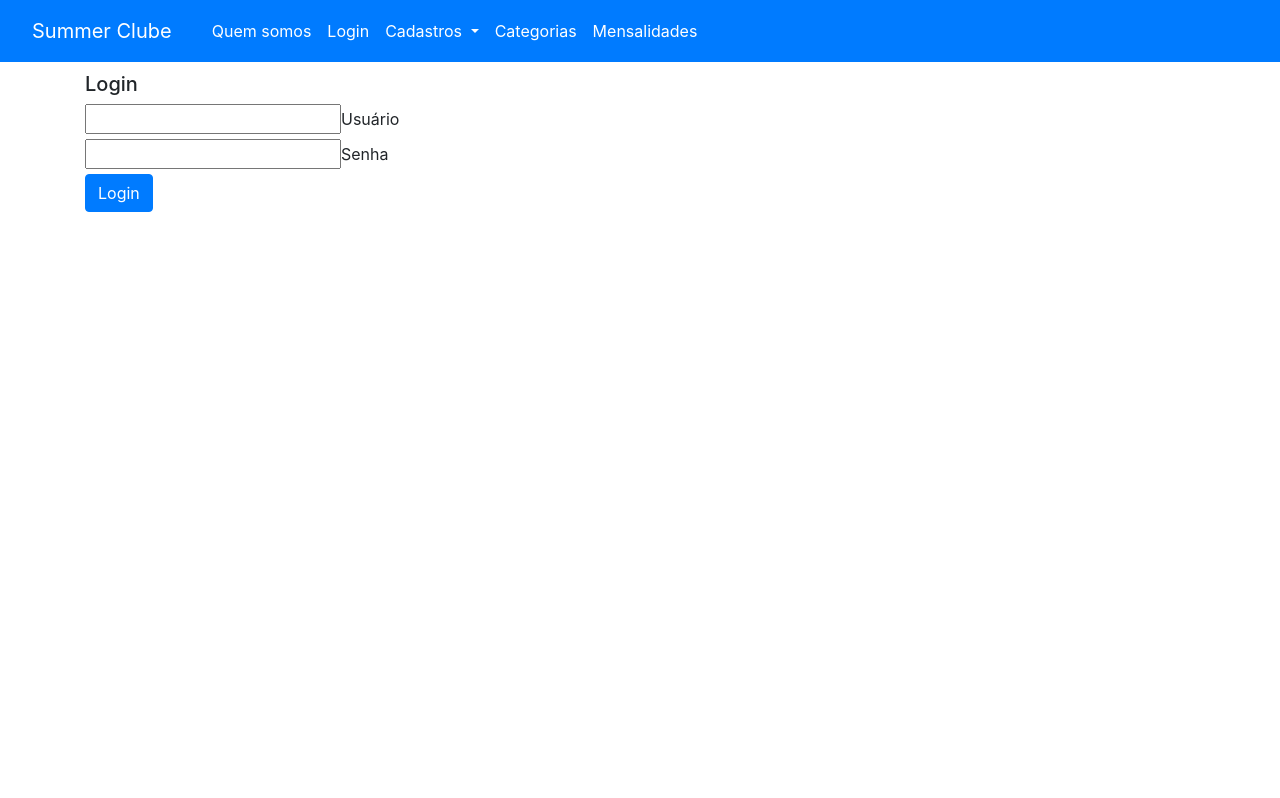
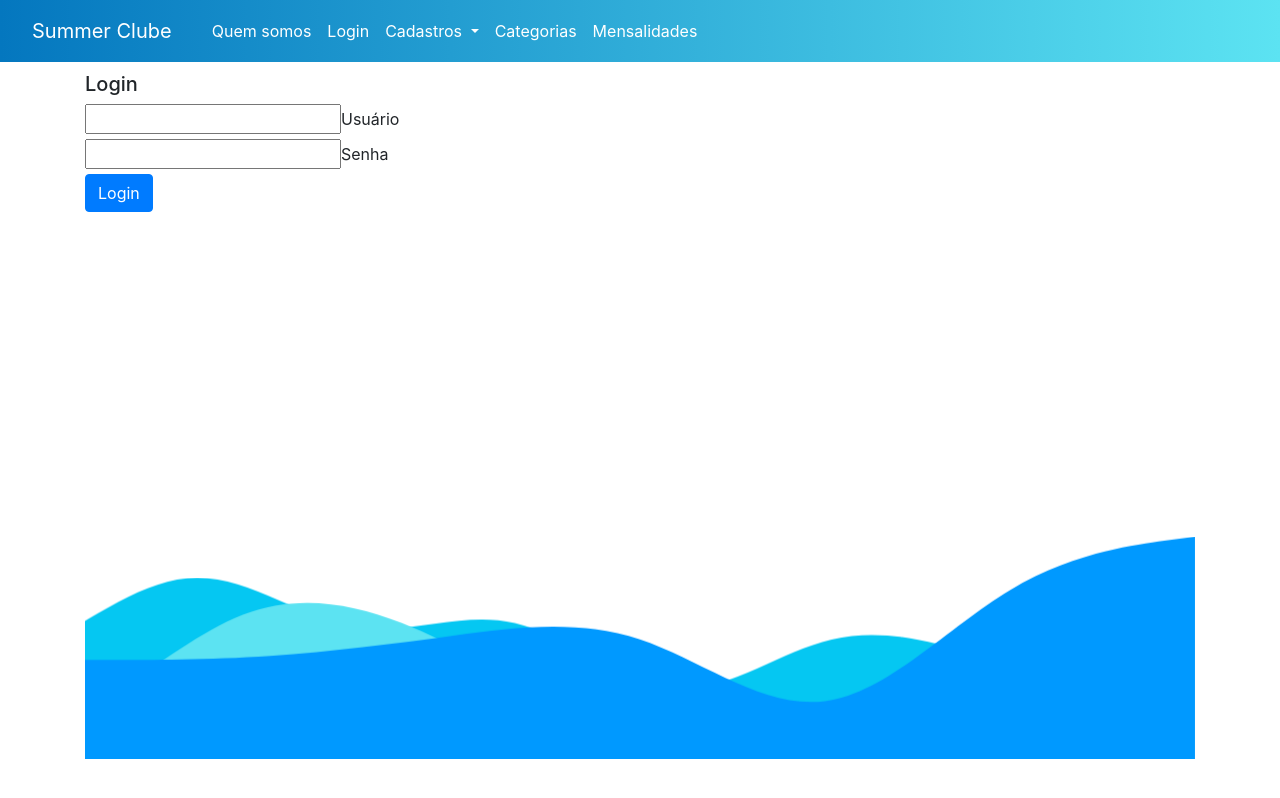
Before and after one commit to hiagoleresdev/Projeto-Clube-dos-estagiarios, an Angular app in the folder frontend/: page /login in a window 1280 px wide. Built offline with nearby package versions, Linux system fonts and the light colour scheme.

Commit message:
Criação de Ondas e Estilização da Navbar

```diff
--- /dev/null
+++ b/frontend/src/app/animacao-ondas/animacao-ondas.component.css
@@ -0,0 +1,40 @@
+waves{
+    position: relative;
+}
+.waves {
+    margin-top: 300px;
+    position: relative;
+    bottom: 0;
+    left: 0;
+    right: 0;
+}
+
+.wave-1 {
+    animation: moveWave1 3s ease-in-out infinite alternate;
+}
+
+@keyframes moveWave1 {
+    from {
+        transform: translate(-2000px);
+    }
+}
+
+.wave-2 {
+    animation: moveWave2 3s 1.2s ease-in-out infinite alternate;
+}
+
+@keyframes moveWave2 {
+    from {
+        transform: translate(-1800px);
+    }
+}
+
+.wave-3 {
+    animation: moveWave3 3s 0.7s ease-in-out infinite alternate;
+}
+
+@keyframes moveWave3 {
+    from {
+        transform: translate(-1600px);
+    }
+}
--- /dev/null
+++ b/frontend/src/app/animacao-ondas/animacao-ondas.component.html
@@ -0,0 +1,21 @@
+<svg class=waves xmlns="http://www.w3.org/2000/svg" viewBox="0 0 1440 320">
+    <path class="wave-1" fill="#0477BF" fill-opacity="1" d="M0,96L80,112C160,128,320,160,480,144C640,128,800,64,960,69.3C1120,75,
+    1280,149,1360,186.7L1440,224L1440,320L1360,320C1280,320,1120,320,960,320C800,320,640,320,480,320C320,320,160,
+    320,80,320L0,320Z">
+    </path>
+    <path class="wave-2" fill="#05C7F2" fill-opacity="1" d="M0,256L34.3,245.3C68.6,235,137,213,206,176C274.3,139,343,85,411,85.3C480,
+    85,549,139,617,149.3C685.7,160,754,128,823,144C891.4,160,960,224,1029,229.3C1097.1,235,1166,181,1234,165.3C1302.9,149,1371,171,
+    1406,181.3L1440,192L1440,320L1405.7,320C1371.4,320,1303,320,1234,320C1165.7,320,1097,320,1029,320C960,320,891,320,823,320C754.3,
+    320,686,320,617,320C548.6,320,480,320,411,320C342.9,320,274,320,206,320C137.1,320,69,320,34,320L0,320Z">
+    </path>
+    <path class="wave-3" fill="#5CE3F2" fill-opacity="1" d="M0,160L34.3,149.3C68.6,139,137,117,206,133.3C274.3,149,343,203,411,
+    234.7C480,267,549,277,617,250.7C685.7,224,754,160,823,133.3C891.4,107,960,117,1029,144C1097.1,171,1166,213,1234,245.3C1302.9,277,
+    1371,299,1406,309.3L1440,320L1440,320L1405.7,320C1371.4,320,1303,320,1234,320C1165.7,320,1097,320,1029,320C960,320,891,320,823,
+    320C754.3,320,686,320,617,320C548.6,320,480,320,411,320C342.9,320,274,320,206,320C137.1,320,69,320,34,320L0,320Z">
+    </path>
+    <path fill="#0099ff" fill-opacity="1" d="M0,192L40,192C80,192,160,192,240,186.7C320,181,400,171,480,160C560,149,640,139,720,
+    165.3C800,192,880,256,960,245.3C1040,235,1120,149,1200,101.3C1280,53,1360,43,1400,37.3L1440,32L1440,320L1400,320C1360,320,1280,
+    320,1200,320C1120,320,1040,320,960,320C880,320,800,320,720,320C640,320,560,320,480,320C400,320,320,320,240,320C160,320,80,
+    320,40,320L0,320Z">
+</path>
+</svg>
--- /dev/null
+++ b/frontend/src/app/animacao-ondas/animacao-ondas.component.ts
@@ -0,0 +1,15 @@
+import { Component, OnInit } from '@angular/core';
+
+@Component({
+  selector: 'animacao-ondas',
+  templateUrl: './animacao-ondas.component.html',
+  styleUrls: ['./animacao-ondas.component.css']
+})
+export class AnimacaoOndasComponent implements OnInit {
+
+  constructor() { }
+
+  ngOnInit(): void {
+  }
+
+}
--- a/frontend/src/app/app.module.ts
+++ b/frontend/src/app/app.module.ts
@@ -16,6 +16,7 @@ import { LoginAutenticacaoService } from './form-login/login-autenticacao.servic
 import { routing } from './app-routing.module';
 import { HomeClubeComponent } from './home-clube/home-clube.component';
 import { FormsCadastroDependenteComponent } from './forms-cadastro-dependente/forms-cadastro-dependente.component';
+import { AnimacaoOndasComponent } from './animacao-ondas/animacao-ondas.component';
 
 @NgModule({
   declarations: [
@@ -26,7 +27,8 @@ import { FormsCadastroDependenteComponent } from './forms-cadastro-dependente/fo
     FormMensalidadeComponent,
     FormLoginComponent,
     HomeClubeComponent,
-    FormsCadastroDependenteComponent
+    FormsCadastroDependenteComponent,
+    AnimacaoOndasComponent
   ],
   imports: [
     BrowserModule,
--- a/frontend/src/app/form-categoria/form-categoria.component.html
+++ b/frontend/src/app/form-categoria/form-categoria.component.html
@@ -8,3 +8,4 @@
     <button type="submit" class="btn btn-primary">Salvar</button>
         <button type="button" class="btn btn-danger espacamento-btn">Fechar</button>
 </form>
+<animacao-ondas></animacao-ondas>
--- a/frontend/src/app/form-login/form-login.component.html
+++ b/frontend/src/app/form-login/form-login.component.html
@@ -21,3 +21,4 @@
       </div>
     </div>
   <button type="submit" class="btn btn-primary" (click)="fazerLogin()">Login</button>
+  <animacao-ondas></animacao-ondas>
--- a/frontend/src/app/form-mensalidade/form-mensalidade.component.html
+++ b/frontend/src/app/form-mensalidade/form-mensalidade.component.html
@@ -24,3 +24,4 @@
     <button type="submit" class="btn btn-primary">Salvar</button>
     <button type="button" class="btn btn-danger espacamento-btn">Fechar</button>
   </form>
+  <animacao-ondas></animacao-ondas>
--- a/frontend/src/app/forms-cadastro-dependente/forms-cadastro-dependente.component.html
+++ b/frontend/src/app/forms-cadastro-dependente/forms-cadastro-dependente.component.html
@@ -32,6 +32,5 @@
     </div>
     <button type="submit" class="btn btn-primary" [disabled]="!formDependente.valid">Salvar</button>
     <button type="button" class="btn btn-danger espacamento-btn">Fechar</button>
-
-
   </form>
+  <animacao-ondas></animacao-ondas>
--- a/frontend/src/app/forms-cadastro-socio/forms-cadastro-socio.component.html
+++ b/frontend/src/app/forms-cadastro-socio/forms-cadastro-socio.component.html
@@ -53,6 +53,5 @@
     </div>
     <button type="submit" class="btn btn-primary" [disabled]="!formSocio.valid" (click)="salvarDados()">Salvar</button>
     <button type="button" class="btn btn-danger espacamento-btn" (click)="btnFechar()">Fechar</button>
-
-
-  </form>
+ </form>
+ <animacao-ondas></animacao-ondas>
--- a/frontend/src/app/navbar-clube/navbar-clube.component.css
+++ b/frontend/src/app/navbar-clube/navbar-clube.component.css
@@ -18,6 +18,10 @@ li a {
   }
 
   .dropdown-item {
-    background-color: #007bff;
+    background-color: #0477BF;
     color: rgb(0, 0, 0);
   }
+
+  #nav-color {
+    background-image: linear-gradient(to right, #0477BF, #5CE3F2);
+  }
--- a/frontend/src/app/navbar-clube/navbar-clube.component.html
+++ b/frontend/src/app/navbar-clube/navbar-clube.component.html
@@ -1,4 +1,4 @@
-<nav class="navbar navbar-expand-lg navbar-primary bg-primary">
+<nav class="navbar navbar-expand-lg navbar-primary bg-primary" id="nav-color">
     <a class="navbar-brand" [routerLink]="['/']">Summer Clube</a>
     <button class="navbar-toggler" type="button" data-toggle="collapse" data-target="#navbarNav" aria-controls="navbarNav" aria-expanded="false" aria-label="Toggle navigation">
       <span class="navbar-toggler-icon"></span>
```
Also changed, not shown: 1 other file (tests, documents, lock files or other folders).
